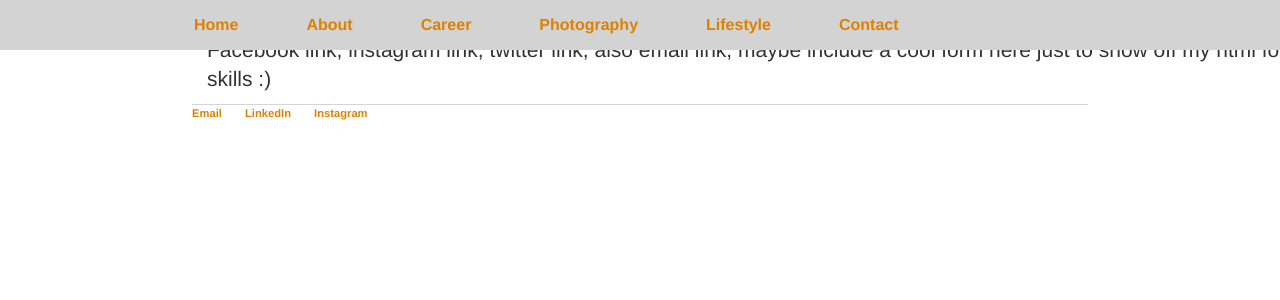
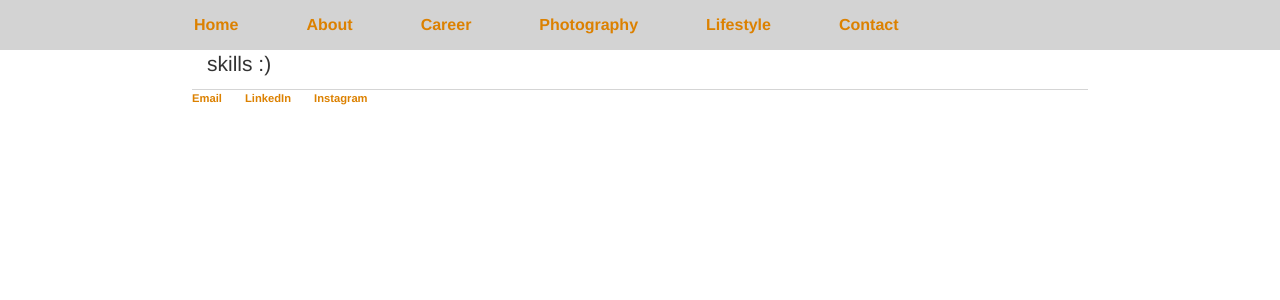
Before and after one commit to itsonlyjaz/itsonlyjaz.github.io, a Jekyll site: the page built from contact/index.html, in a window 1280 px wide. Shown: the top 300 px of the page. Built offline with Jekyll 4.4.1, drawn with Linux system fonts in a browser that asks for light colours.

Commit message:
Update main.css

```diff
--- a/css/main.css
+++ b/css/main.css
@@ -1,10 +1,10 @@
 body {
-    margin: 15px auto;
+    margin: 0px auto;
     width: 70%;
 }
 
 .default {
-    margin: 15px auto;
+    margin: 0px auto;
     width: 70%;
 }
 
```
